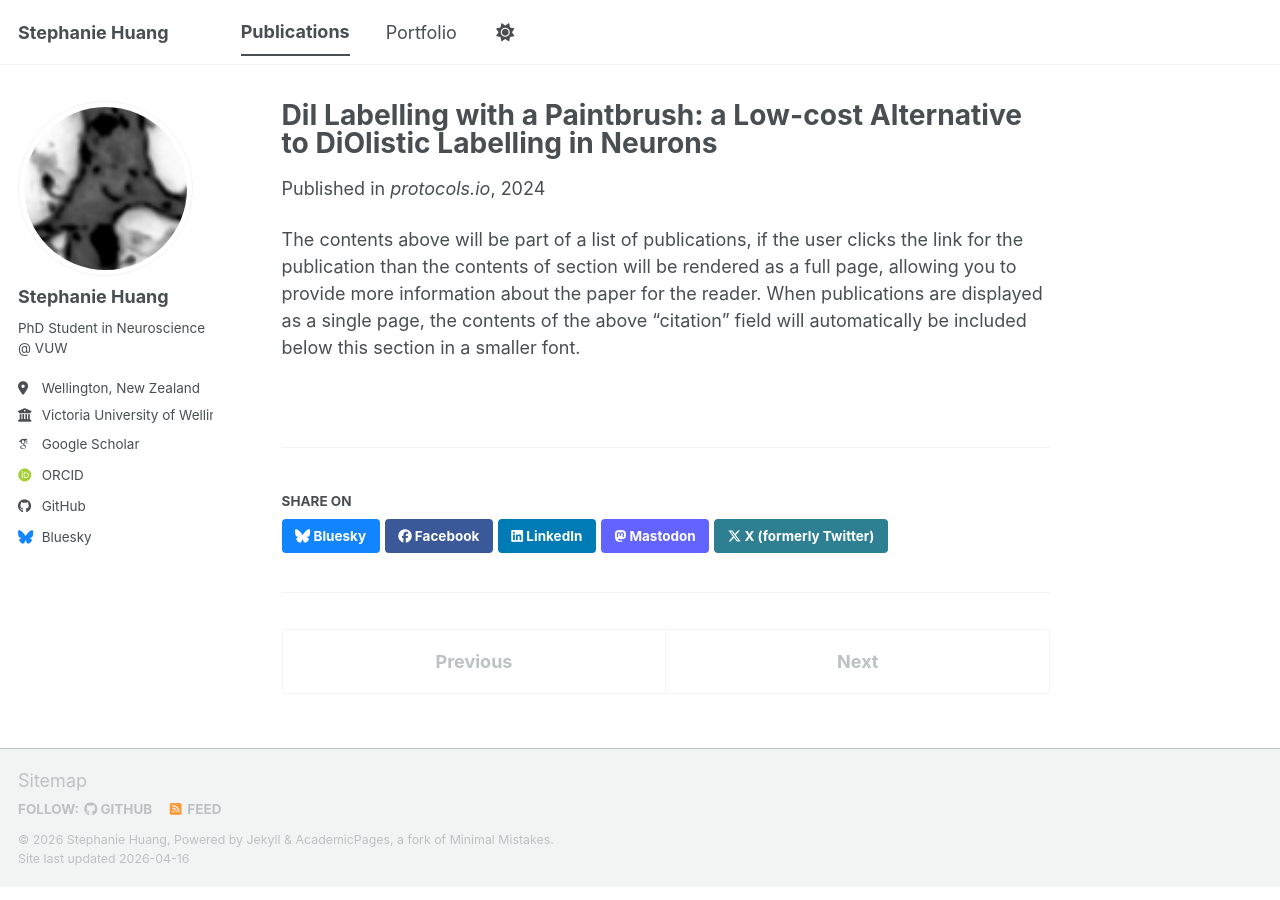
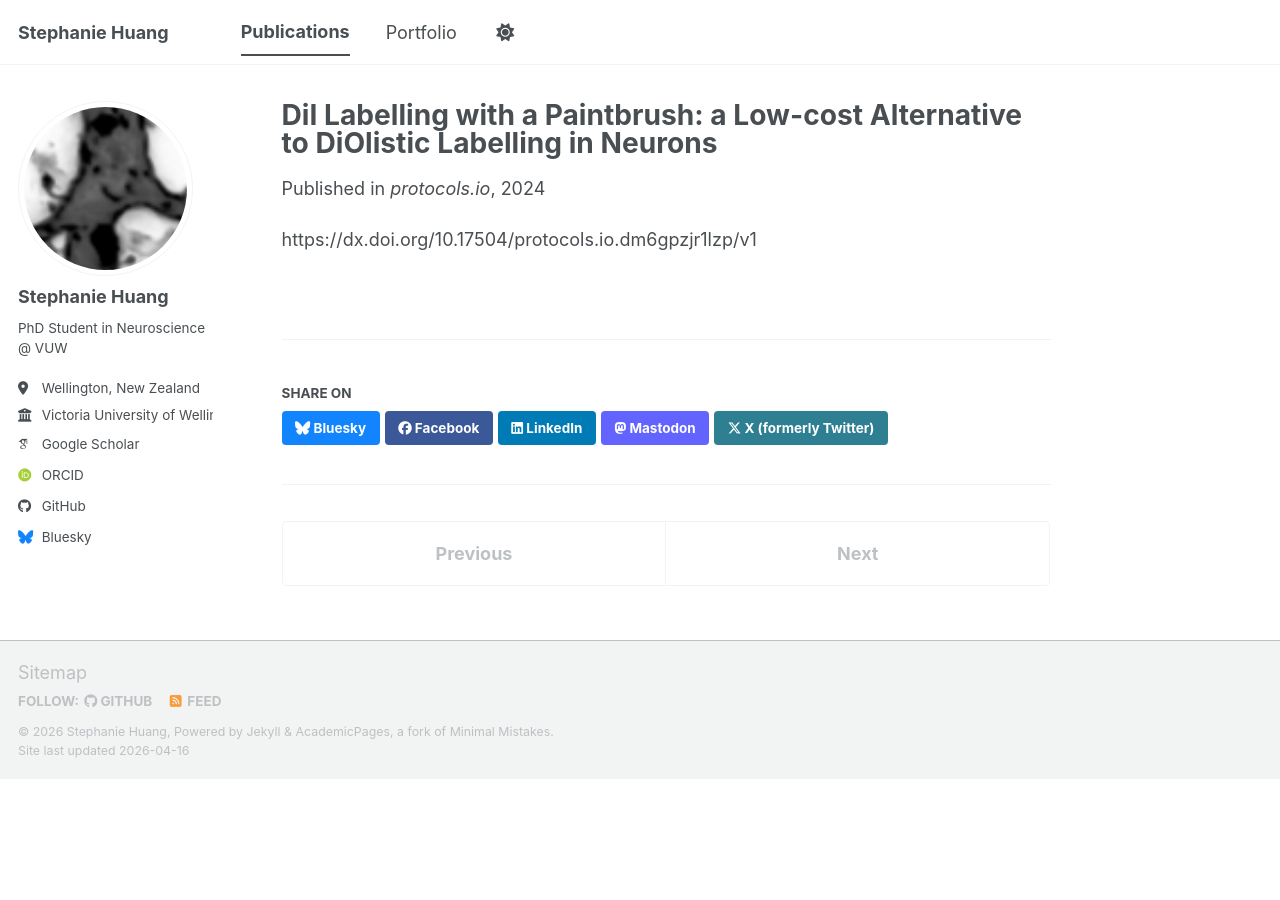
Before and after one commit to stephaniejh/stephaniejh.github.io, a Jekyll site: the page built from _publications/2010-10-01-paper-title-number-2.md, in a window 1280 px wide. Built offline with Jekyll 4.4.1, drawn with Linux system fonts in a browser that asks for light colours; some web fonts are replaced; a script bundle is joined from its source files by our own code; library files that are not in the unit come from our copies.

Commit message:
Update 2010-10-01-paper-title-number-2.md
removed blur & added link

```diff
--- a/_publications/2010-10-01-paper-title-number-2.md
+++ b/_publications/2010-10-01-paper-title-number-2.md
@@ -11,4 +11,4 @@
 #citation: 'Huang, S. J. (2024). &quot;DiI Labelling with a Paintbrush: a Low-cost Alternative to DiOlistic Labelling in Neurons.&quot; <i>protocols.io</i>. 1(2).'
 ---
 
-The contents above will be part of a list of publications, if the user clicks the link for the publication than the contents of section will be rendered as a full page, allowing you to provide more information about the paper for the reader. When publications are displayed as a single page, the contents of the above "citation" field will automatically be included below this section in a smaller font.
+https://dx.doi.org/10.17504/protocols.io.dm6gpzjr1lzp/v1
```
